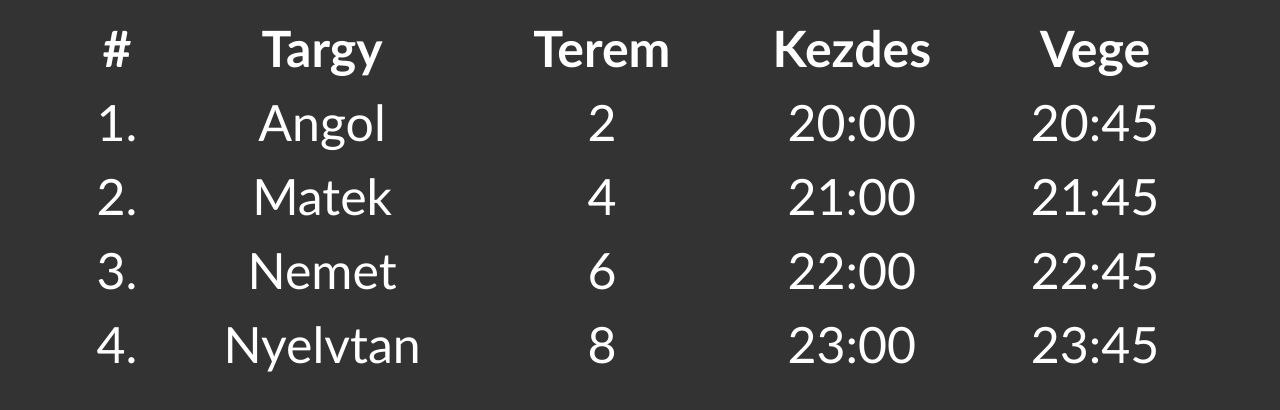
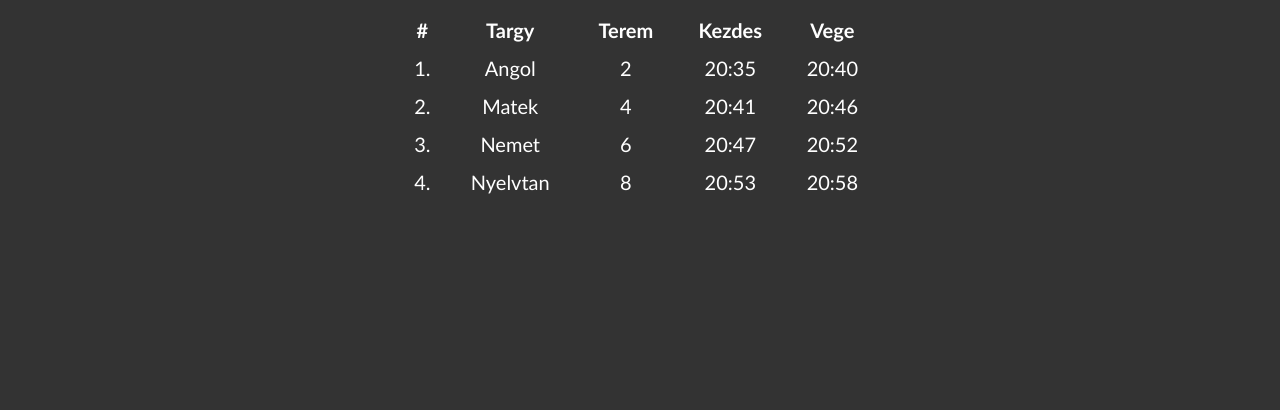
Before and after one commit to sourcell/orarend, a plain HTML site: page index.html in a window 1280 px wide. Drawn offline with Linux system fonts and the light colour scheme.

Commit message:
Add files via upload

```diff
--- a/script.js
+++ b/script.js
@@ -175,17 +175,17 @@ var pentek = {
 		],
 
 		perc: [
-			"", 0, 2, 4, 5
+			"", 35, 41, 47, 53
 		]
 	},
 
 	vege: {
 		ora: [
-			"", 20, 19, 19, 19
+			"", 20, 20, 20, 20
 		],
 
 		perc: [
-			"", 1, 3, 5, 7
+			"", 40, 46, 52, 58
 		]
 	}
 };
@@ -212,11 +212,11 @@ for(var i = 1; i <= 4; i++){
 setInterval(function(){
 now = new Date();
 
-if(now.getDay() == 5){nap = hetfo;}
+if(now.getDay() == 1){nap = hetfo;}
 if(now.getDay() == 2){nap = kedd;}
 if(now.getDay() == 3){nap = szerda;}
 if(now.getDay() == 4){nap = csutortok;}
-if(now.getDay() == 1){nap = pentek;}
+if(now.getDay() == 5){nap = pentek;}
 
 for(var i = 1; i <= 4; i++){
 	// 1 órán belül elkezdődik
--- a/style.css
+++ b/style.css
@@ -9,10 +9,10 @@ body{
 }
 
 table{
-	width: 90%;
+	width: 500px;
 	color: white;
 	padding: 10px;
-	font-size: 50px;
+	font-size: 20px;
 	margin: 0px auto;
 }
 
@@ -20,3 +20,10 @@ td, th{
 	padding: 6px;
 	text-align: center;
 }
+
+@media (max-width: 1000px){
+	table{
+		font-size: 50px;
+		width: 90%;
+	}
+}
```
